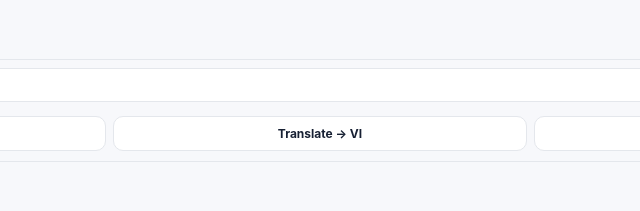
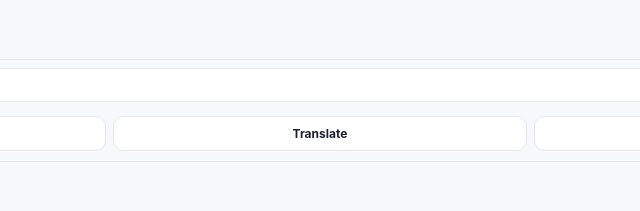
Before and after one commit to hoangbkcntt98/ai_panel_chrome_extension, a browser extension: page extension/sidepanel.html in a window 1280 px wide. Shown: the top 211 px of the page, 320-960 px from the left. Drawn offline with Linux system fonts and the light colour scheme.

```diff
--- a/extension/sidepanel.html
+++ b/extension/sidepanel.html
@@ -46,7 +46,7 @@
 
         <section class="quick-actions" aria-label="Quick actions">
           <button data-action="explain">Explain</button>
-          <button data-action="translate">Translate → VI</button>
+          <button data-action="translate">Translate</button>
           <button data-action="summarize">Summarize text</button>
         </section>
       </div>
```
